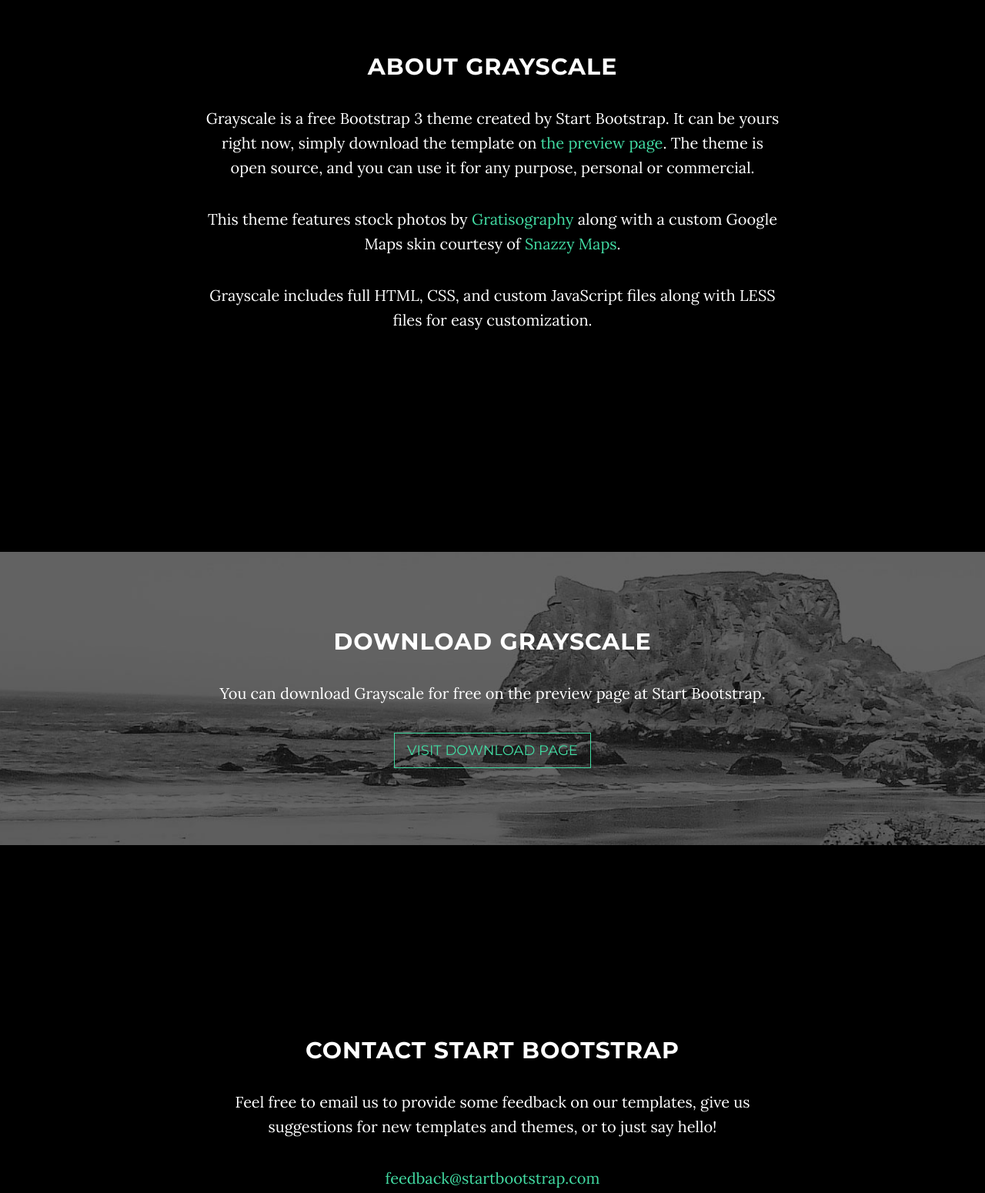
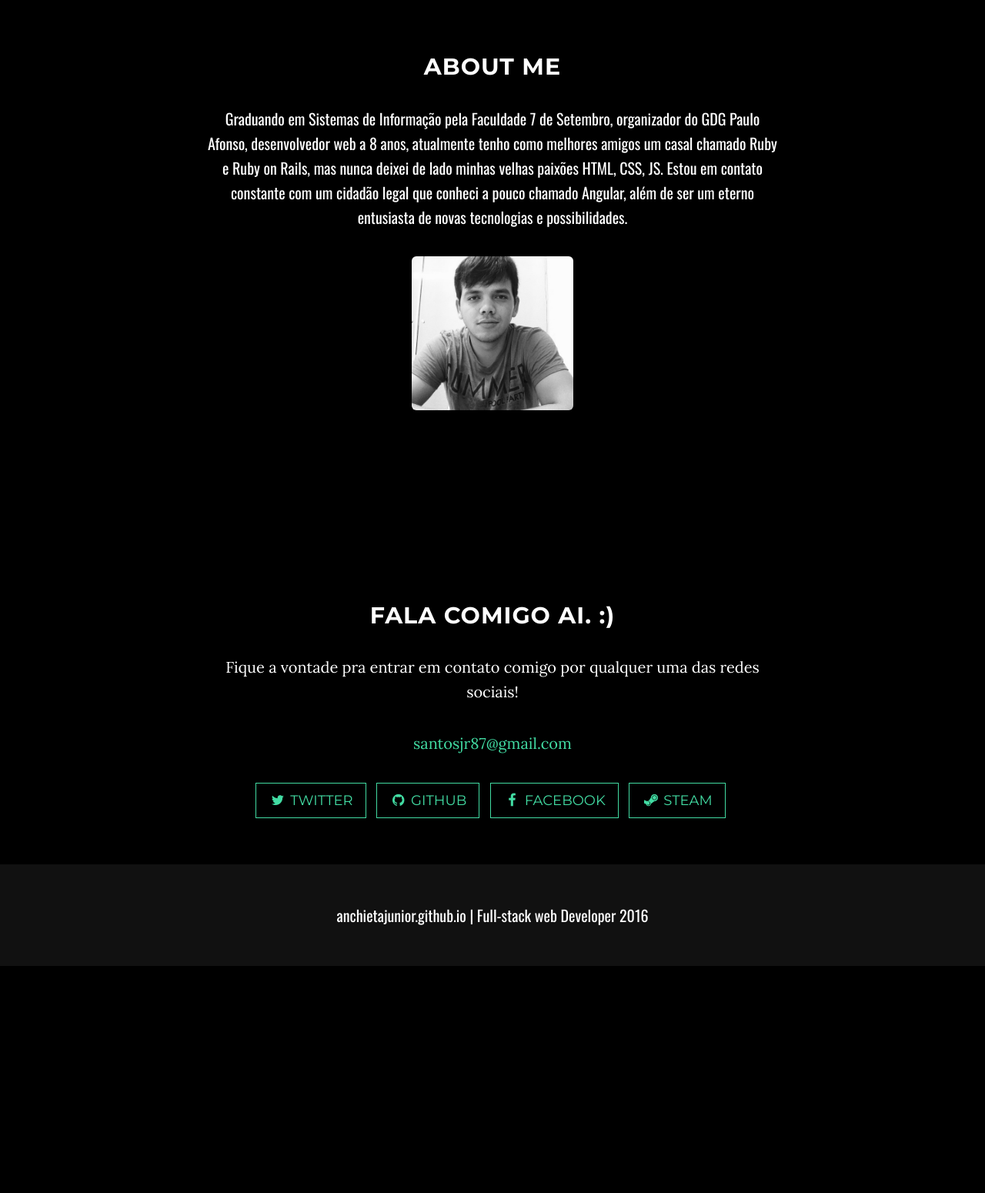
Before and after one commit to anchietajunior/old-anchietajunior.github.io, a plain HTML site: page index.html in a window 1280 px wide. Shown: the part 980-2530 px from the top of the page at 77% size. After the commit the page ends 2235 px from the top, so only its background shows below. Drawn offline with nearby package versions, Linux system fonts and the light colour scheme; some packages are replaced by stand-ins of ours.

Commit message:
Added links and removed not used sessions

```diff
--- a/css/grayscale.css
+++ b/css/grayscale.css
@@ -377,3 +377,14 @@
 body {
     webkit-tap-highlight-color: rgba(255,255,255,.2);
 }
+
+#about {
+    font-family: 'Oswald', sans-serif;
+}
+
+
+.footer-white {
+    font-family: 'Oswald', sans-serif;
+    margin-top: 50px;
+    background-color: #111;
+}
--- a/index.html
+++ b/index.html
@@ -54,13 +54,10 @@
                         <a href="#page-top"></a>
                     </li>
                     <li>
-                        <a class="page-scroll" href="#about">About</a>
+                        <a class="page-scroll" href="#about">Sobre</a>
                     </li>
                     <li>
-                        <a class="page-scroll" href="#download">Download</a>
-                    </li>
-                    <li>
-                        <a class="page-scroll" href="#contact">Contact</a>
+                        <a class="page-scroll" href="#contact">Contato</a>
                     </li>
                 </ul>
             </div>
@@ -76,7 +73,7 @@
                 <div class="row">
                     <div class="col-md-8 col-md-offset-2">
                         <h1 class="brand-heading">Full-stack developer</h1>
-                        <p class="intro-text">Ruby, Ruby on Rails, JS, Angular, CSS, SASS, HTML5, Gulp.</p>
+                        <p class="intro-text">Ruby, Ruby on Rails, Angular, HTML, CSS, SASS.</p>
                         <a href="#about" class="btn btn-circle page-scroll">
                             <i class="fa fa-angle-double-down animated"></i>
                         </a>
@@ -90,23 +87,9 @@
     <section id="about" class="container content-section text-center">
         <div class="row">
             <div class="col-lg-8 col-lg-offset-2">
-                <h2>About Grayscale</h2>
-                <p>Grayscale is a free Bootstrap 3 theme created by Start Bootstrap. It can be yours right now, simply download the template on <a href="http://startbootstrap.com/template-overviews/grayscale/">the preview page</a>. The theme is open source, and you can use it for any purpose, personal or commercial.</p>
-                <p>This theme features stock photos by <a href="http://gratisography.com/">Gratisography</a> along with a custom Google Maps skin courtesy of <a href="http://snazzymaps.com/">Snazzy Maps</a>.</p>
-                <p>Grayscale includes full HTML, CSS, and custom JavaScript files along with LESS files for easy customization.</p>
-            </div>
-        </div>
-    </section>
-
-    <!-- Download Section -->
-    <section id="download" class="content-section text-center">
-        <div class="download-section">
-            <div class="container">
-                <div class="col-lg-8 col-lg-offset-2">
-                    <h2>Download Grayscale</h2>
-                    <p>You can download Grayscale for free on the preview page at Start Bootstrap.</p>
-                    <a href="http://startbootstrap.com/template-overviews/grayscale/" class="btn btn-default btn-lg">Visit Download Page</a>
-                </div>
+                <h2>About Me</h2>
+                <p>Graduando em Sistemas de Informação pela Faculdade 7 de Setembro, organizador do GDG Paulo Afonso, desenvolvedor web a 8 anos, atualmente tenho como melhores amigos um casal chamado Ruby e Ruby on Rails, mas nunca deixei de lado minhas velhas paixões HTML, CSS, JS. Estou em contato constante com um cidadão legal que conheci a pouco chamado Angular, além de ser um eterno entusiasta de novas tecnologias e possibilidades.</p>
+                <img src="img/jr.png" height="200" width="210" class="img img-rounded" alt="">
             </div>
         </div>
     </section>
@@ -115,32 +98,33 @@
     <section id="contact" class="container content-section text-center">
         <div class="row">
             <div class="col-lg-8 col-lg-offset-2">
-                <h2>Contact Start Bootstrap</h2>
-                <p>Feel free to email us to provide some feedback on our templates, give us suggestions for new templates and themes, or to just say hello!</p>
-                <p><a href="mailto:feedback@startbootstrap.com">feedback@startbootstrap.com</a>
+                <h2>Fala comigo ai. :)</h2>
+                <p>Fique a vontade pra entrar em contato comigo por qualquer uma das redes sociais!</p>
+                <p><a href="mailto:feedback@startbootstrap.com">santosjr87@gmail.com</a>
                 </p>
                 <ul class="list-inline banner-social-buttons">
                     <li>
-                        <a href="https://twitter.com/SBootstrap" class="btn btn-default btn-lg"><i class="fa fa-twitter fa-fw"></i> <span class="network-name">Twitter</span></a>
+                        <a href="https://twitter.com/anchietajr87" target="_blank" class="btn btn-default btn-lg"><i class="fa fa-twitter fa-fw"></i> <span class="network-name">Twitter</span></a>
                     </li>
                     <li>
-                        <a href="https://github.com/IronSummitMedia/startbootstrap" class="btn btn-default btn-lg"><i class="fa fa-github fa-fw"></i> <span class="network-name">Github</span></a>
+                        <a href="https://github.com/anchietajunior" target="_blank" class="btn btn-default btn-lg"><i class="fa fa-github fa-fw"></i> <span class="network-name">Github</span></a>
                     </li>
                     <li>
-                        <a href="https://plus.google.com/+Startbootstrap/posts" class="btn btn-default btn-lg"><i class="fa fa-google-plus fa-fw"></i> <span class="network-name">Google+</span></a>
+                        <a href="https://www.facebook.com/profile.php?id=100001389563706" target="_blank" class="btn btn-default btn-lg"><i class="fa fa-facebook fa-fw"></i> <span class="network-name">Facebook</span></a>
+                    </li>
+                    <li>
+                        <a href="http://steamcommunity.com/profiles/76561198050094159/" target="_blank" class="btn btn-default btn-lg"><i class="fa fa-steam fa-fw"></i> <span class="network-name">Steam</span></a>
                     </li>
                 </ul>
             </div>
         </div>
     </section>
 
-    <!-- Map Section -->
-    <div id="map"></div>
 
     <!-- Footer -->
-    <footer>
+    <footer class="footer footer-white">
         <div class="container text-center">
-            <p>Copyright &copy; Your Website 2014</p>
+            <p>anchietajunior.github.io | Full-stack web Developer 2016</p>
         </div>
     </footer>
 
@@ -153,8 +137,6 @@
     <!-- Plugin JavaScript -->
     <script src="js/jquery.easing.min.js"></script>
 
-    <!-- Google Maps API Key - Use your own API key to enable the map feature. More information on the Google Maps API can be found at https://developers.google.com/maps/ -->
-    <script type="text/javascript" src="https://maps.googleapis.com/maps/api/js?key=AIzaSyCRngKslUGJTlibkQ3FkfTxj3Xss1UlZDA&sensor=false"></script>
 
     <!-- Custom Theme JavaScript -->
     <script src="js/grayscale.js"></script>
```
Also changed, not shown: img/jr.png (added), 1 other file.
